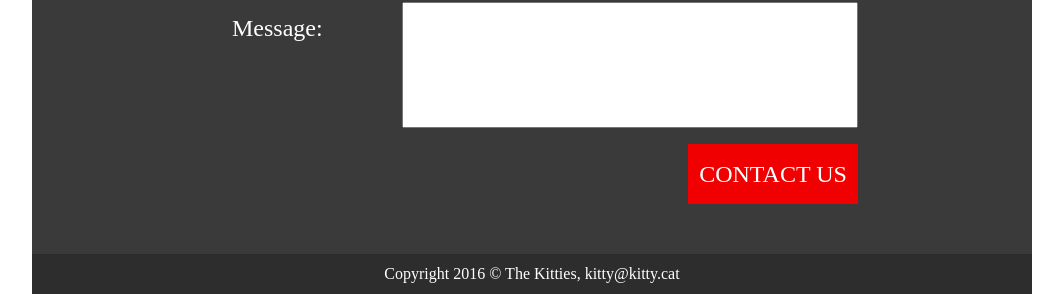
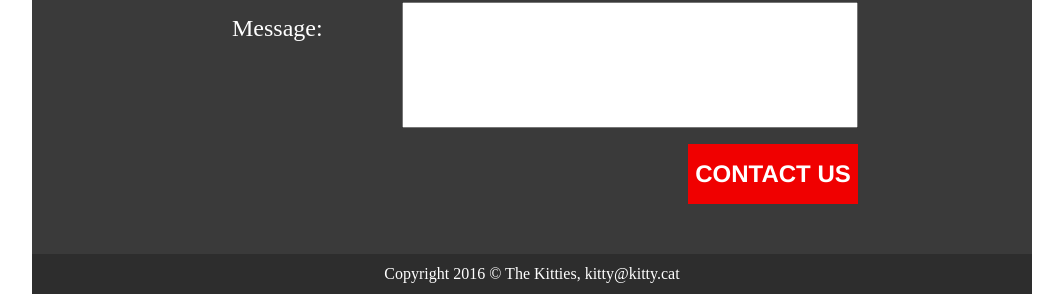
Before and after one commit to shortaj/401-Python-Entrance-Exam, a PHP site: page /contact.html in a window 1280 px wide. Shown: the part 1052-1346 px from the top of the page, without its empty margins (108-1171 px from the left). Run offline with PHP 8.4, Linux system fonts and the light colour scheme; some web fonts are replaced.

Commit message:
finished the css details.

```diff
--- a/View/contact.html
+++ b/View/contact.html
@@ -56,7 +56,7 @@
                 </ul>
               </div>
               <div class="contactButton">
-                <h3>CONTACT US</h3>
+                <h3 id="contactTxt">CONTACT US</h3>
               </div>
             </div>
           </div>
--- a/View/contactStyle.css
+++ b/View/contactStyle.css
@@ -8,6 +8,10 @@
   src: url(../Resources/Font/droid-sans/DroidSans-Bold.ttf);
 }
 
+h3#contactTxt {
+  font-family: Helvetica;
+  font-weight: bold;
+}
 .wrapper {
   width: 1000px;
   position: relative;
--- a/View/indexStyle.css
+++ b/View/indexStyle.css
@@ -119,6 +119,7 @@ p.sidetext {
 
 h3#moreButton {
   font-size: 1.5em;
+  font-family: Helvetica;
   font-weight: bold;
 }
 div#moreButton {
```
Also changed, not shown: package.json (added, +22 -0 lines).
